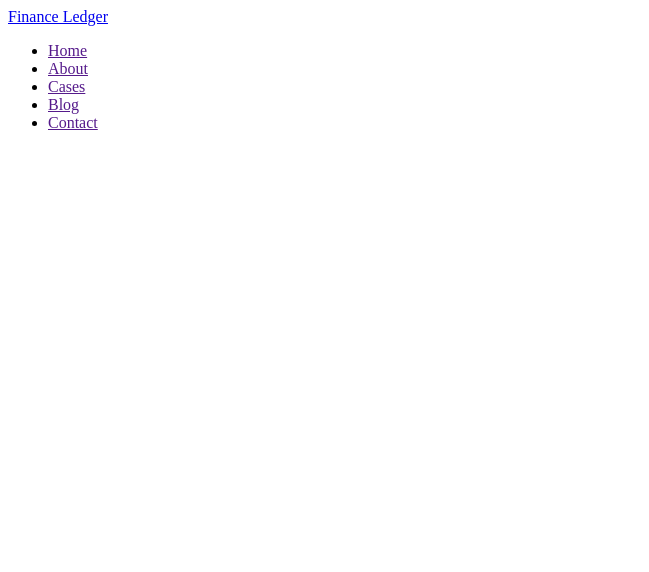
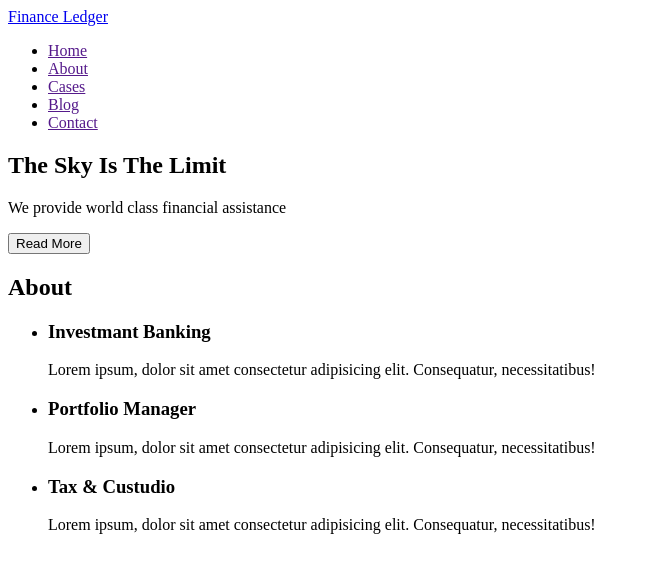
Before and after one commit to Mariya-Lutsenko/fson61-lions, a plain HTML site: page index.html in a window 1280 px wide. Shown: the whole page, without its empty margins (0-649 px from the left). Drawn offline with Linux system fonts and the light colour scheme.

Commit message:
add hero and about

```diff
--- a/index.html
+++ b/index.html
@@ -29,5 +29,34 @@
         </ul>
       </nav>
     </header>
+
+	 <!-- Main content -->
+	 <main>
+		<section class="hero">
+			<h1 class="hero-title">The Sky Is The Limit</h1>
+			<p class="hero-description">We provide world class financial assistance</p>
+			<button class="button" type="button">Read More</button>
+		</section>
+
+
+		<!-- About -->
+		<section class="about">
+			<h2 class="about-title">About</h2>
+			<ul>
+				<li class="about-item">
+					<h3 class="about-subtitle">Investmant Banking</h3>
+					<p class="about-text">Lorem ipsum, dolor sit amet consectetur adipisicing elit. Consequatur, necessitatibus!</p>
+				</li>
+				<li class="about-item">
+					<h3 class="about-subtitle">Portfolio Manager</h3>
+					<p class="about-text">Lorem ipsum, dolor sit amet consectetur adipisicing elit. Consequatur, necessitatibus!</p>
+				</li>
+				<li class="about-item">
+					<h3 class="about-subtitle">Tax & Custudio</h3>
+					<p class="about-text">Lorem ipsum, dolor sit amet consectetur adipisicing elit. Consequatur, necessitatibus!</p>
+				</li>
+			</ul>
+		</section>
+	 </main>
   </body>
 </html>
```
